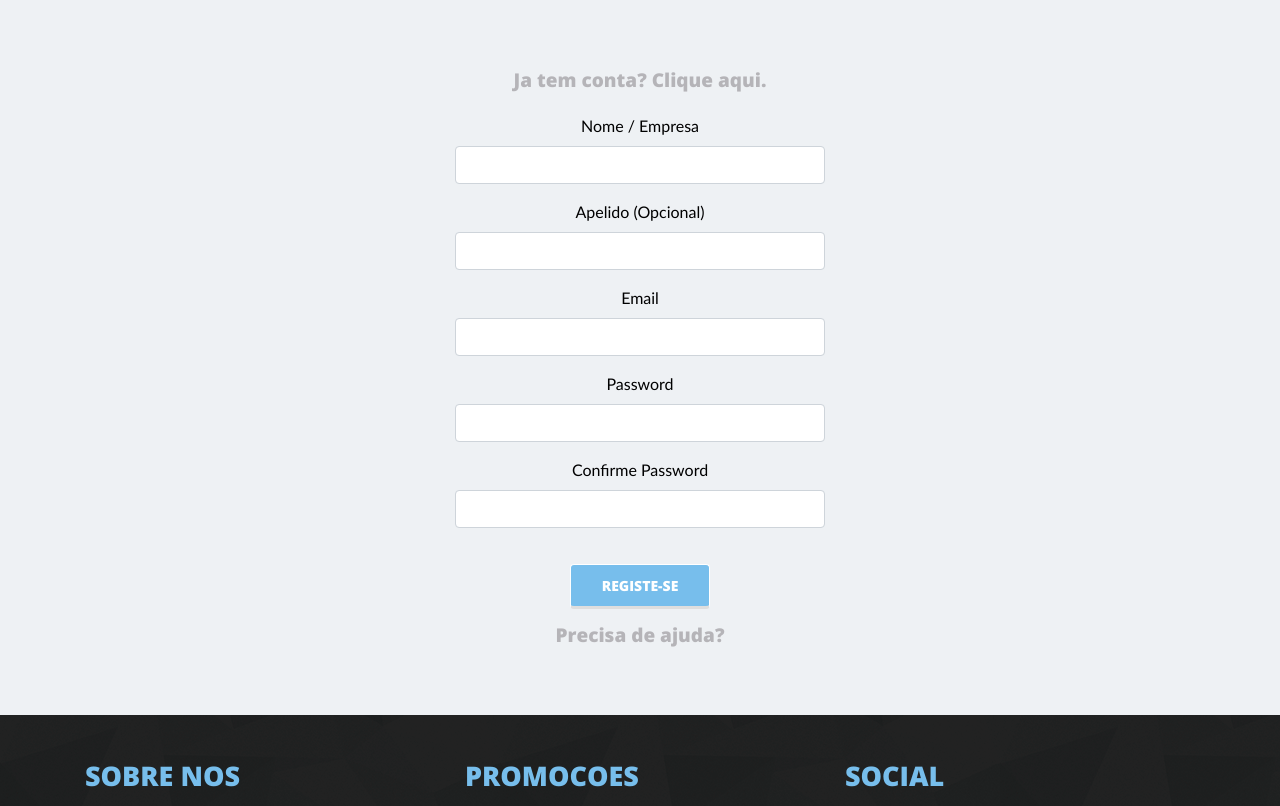
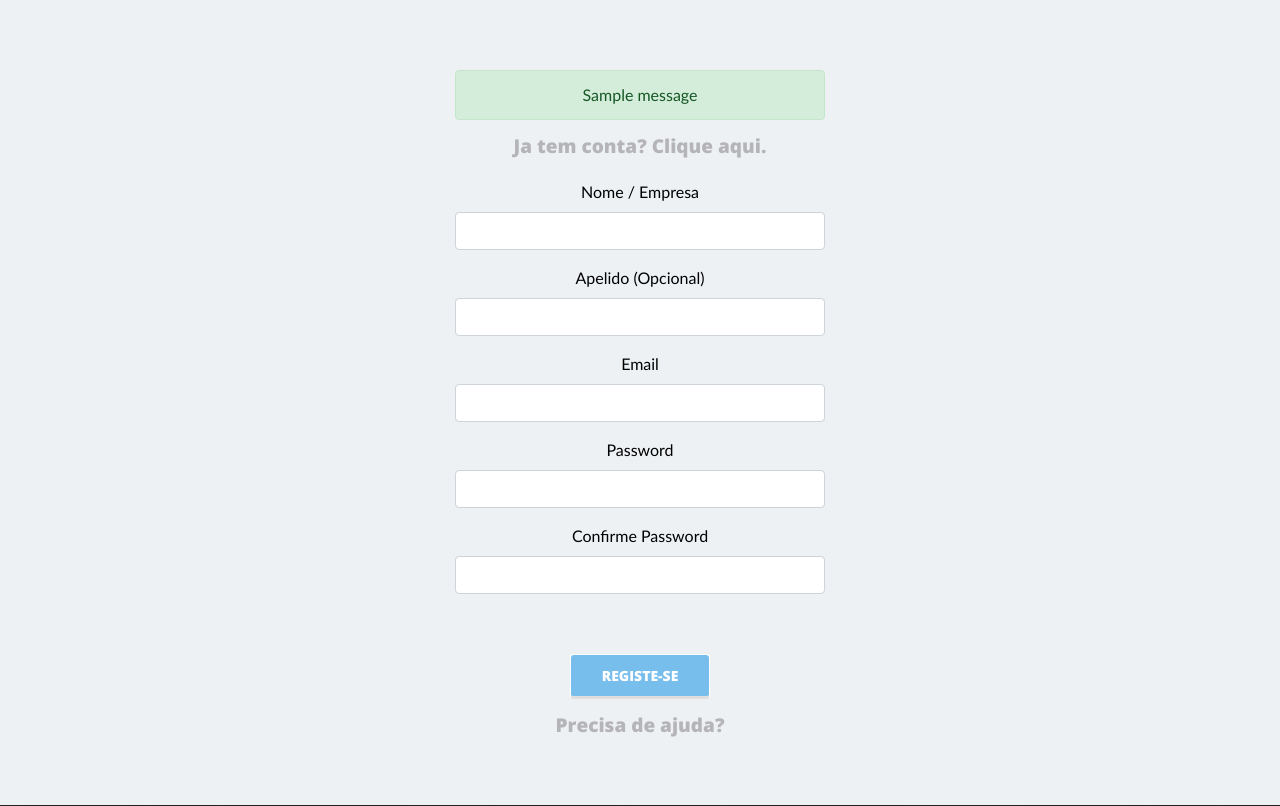
Before and after one commit to j-000/jtclean, a Flask app: page /register in a window 1280 px wide. Shown: the part 106-912 px from the top of the page. Run offline with Flask 2, Linux system fonts and the light colour scheme; tables that the repository leaves empty hold one stand-in row (values such as "Sample post"); one stand-in notice (Sample message) is shown; some libraries are stand-ins or nearby versions.

Commit message:
Update register route to ensure pws are equal

```diff
--- a/app.py
+++ b/app.py
@@ -19,6 +19,7 @@ from werkzeug.utils import secure_filename
 import os
 import uuid
 
+# File uploads
 THIS_FOLDER = os.path.dirname(os.path.abspath(__file__))
 UPLOAD_FOLDER = THIS_FOLDER + '/static/images/uploads/'
 ALLOWED_EXTENSIONS = set(['png', 'jpg', 'jpeg', 'svg'])
@@ -64,7 +65,6 @@ def sendEmail(email_subject,recipients, email_text=None, email_html=None):
   return True
 
 
-
 def generate_confirmation_token(email):
   serializer = URLSafeTimedSerializer(app.config['SECRET_KEY'])
   return serializer.dumps(email, salt=app.config['SECURITY_PASSWORD_SALT'])
@@ -83,6 +83,7 @@ def confirm_token(token, expiration=3600):
   return email
 
 
+# custom decorator to ensure accounts are confirmed
 def confirmed_account_required(fn):
   @wraps(fn)
   def wrapper(*args,**kwargs):
@@ -94,8 +95,6 @@ def confirmed_account_required(fn):
   return wrapper
 
 
-
-
 # ROUTES
 # Index route - main page
 @app.route('/')
@@ -103,7 +102,6 @@ def confirmed_account_required(fn):
 @app.route('/index')
 def index():
   return render_template('public/index.html')
-
 
 
 # Registration route
@@ -114,6 +112,9 @@ def registo():
   else:
     form = RegisterForm()
     if request.method == 'POST' and form.validate_on_submit():
+      if form.password.data != form.password2.data:
+        flash('As palavras passe nao sao identicas. Faca o registo de novo.','danger')
+        return redirect(url_for('registo'))
       hashed_password = generate_password_hash(form.password.data, method='sha256')
       new_user = User(
               name = escape(form.name.data),
@@ -133,6 +134,7 @@ def registo():
       return redirect(url_for('login'))
     else:
       return render_template('public/registo.html', form=form)
+
 
 
 
--- a/forms.py
+++ b/forms.py
@@ -11,8 +11,17 @@ class RegisterForm(FlaskForm):
     name  = StringField('Nome / Empresa', validators=[InputRequired()])
     surname = StringField('Apelido (Opcional)')
     email = StringField('Email', validators=[InputRequired(), Email(message='Email invalido!')])
-    password = PasswordField('Password', validators=[InputRequired(), Length(min=6, max=40, message='Escolha uma palavra passe com pelo menos 6 letras, numeros e simbolos.')])
-    password2 = PasswordField('Confirme Password', validators=[InputRequired(), Length(min=6, max=40, message='Escolha uma palavra passe com pelo menos 6 letras, numeros e simbolos.')])
+    password = PasswordField('Password', id='p1', validators=[InputRequired(), Length(min=6, max=40, message='Escolha uma palavra passe com pelo menos 6 letras, numeros e simbolos.')])
+    password2 = PasswordField('Confirme Password', id='p2', validators=[InputRequired(), Length(min=6, max=40, message='Escolha uma palavra passe com pelo menos 6 letras, numeros e simbolos.')])
+
+
+
+
+
+
+
+
+
 
 
 class UpdateUser(FlaskForm):
--- a/templates/public/registo.html
+++ b/templates/public/registo.html
@@ -1,10 +1,20 @@
 {% extends "layout.html" %}
 {% import "bootstrap/wtf.html" as wtf %}
 {% block body %}
-
 <div class="row no-margin grey-info-block text-center" style="padding: 70px 0;">
   <div class="col">
     <div class="container signup_form">
+      <!-- BEGIN FLASH MESSAGES -->
+      {% with messages = get_flashed_messages(with_categories=true) %}
+        {% if messages %}
+          {% for category, message in messages %}
+          <div class="alert alert-{{category}}" role="alert">
+            {{ message }}
+          </div>
+          {% endfor %}
+        {% endif %}
+      {% endwith %}
+      <!-- END FLASH MESSAGES -->
       <h4><a href="{{ url_for('login') }}">Ja tem conta? Clique aqui.</a></h4>
       <br>
       <form action="{{ url_for('registo') }}" method="POST">
@@ -14,12 +24,28 @@
         {{ wtf.form_field(form.email) }}
         {{ wtf.form_field(form.password) }}
         {{ wtf.form_field(form.password2) }}
+        <small id='small1' style="display: none; color: red;"></small><br>
         <input type="submit" class="btn btn-default btn-md" value="Registe-se">
       </form>
       <h4><a href="#">Precisa de ajuda?</a></h4>
     </div>
   </div>
 </div>
-
-
 {% endblock %}
+{% block extrajs %}
+<script type="text/javascript">
+  var a = $('#p1');
+  var b = $('#p2');
+  var c = $('#small1');
+  b.keyup(function(d){
+    if (b.val() != a.val()){
+      b.addClass('border-danger');
+      c.text('As palavras passe nao sao identicas.')
+      c.show();
+    }else{
+      b.removeClass('border-danger');
+      c.hide();
+    }
+  });
+</script>
+{% endblock %}
```
Lines whose indentation alone changed are shown as unchanged.
